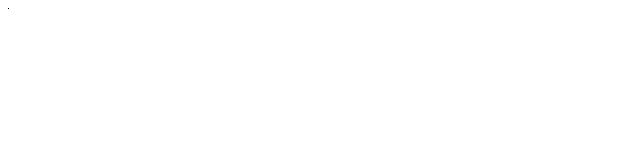
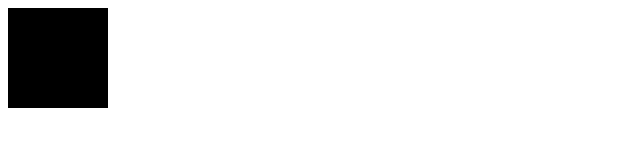
Before and after one commit to trejordan/creative-digital-content-data, a plain HTML site: page index.html in a window 1280 px wide. Shown: the whole page, without its empty margins (0-640 px from the left). Drawn offline with Linux system fonts and the light colour scheme.

Commit message:
file edit

```diff
--- a/index.html
+++ b/index.html
@@ -3,8 +3,8 @@
 <head>
   <style>
     .pixel {
-      width: 1px;
-      height: 1px;
+      width: 100px;
+      height: 100px;
       background-color: black;
     }
   </style>
```
